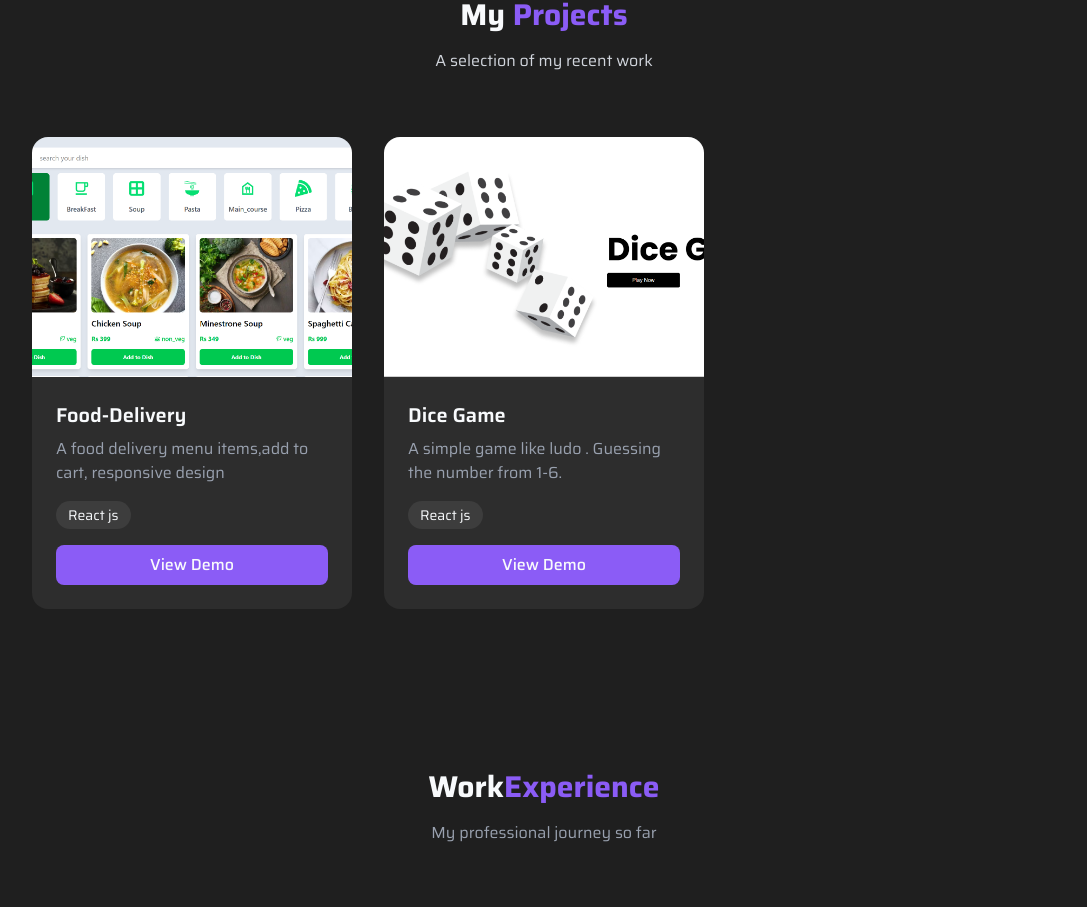
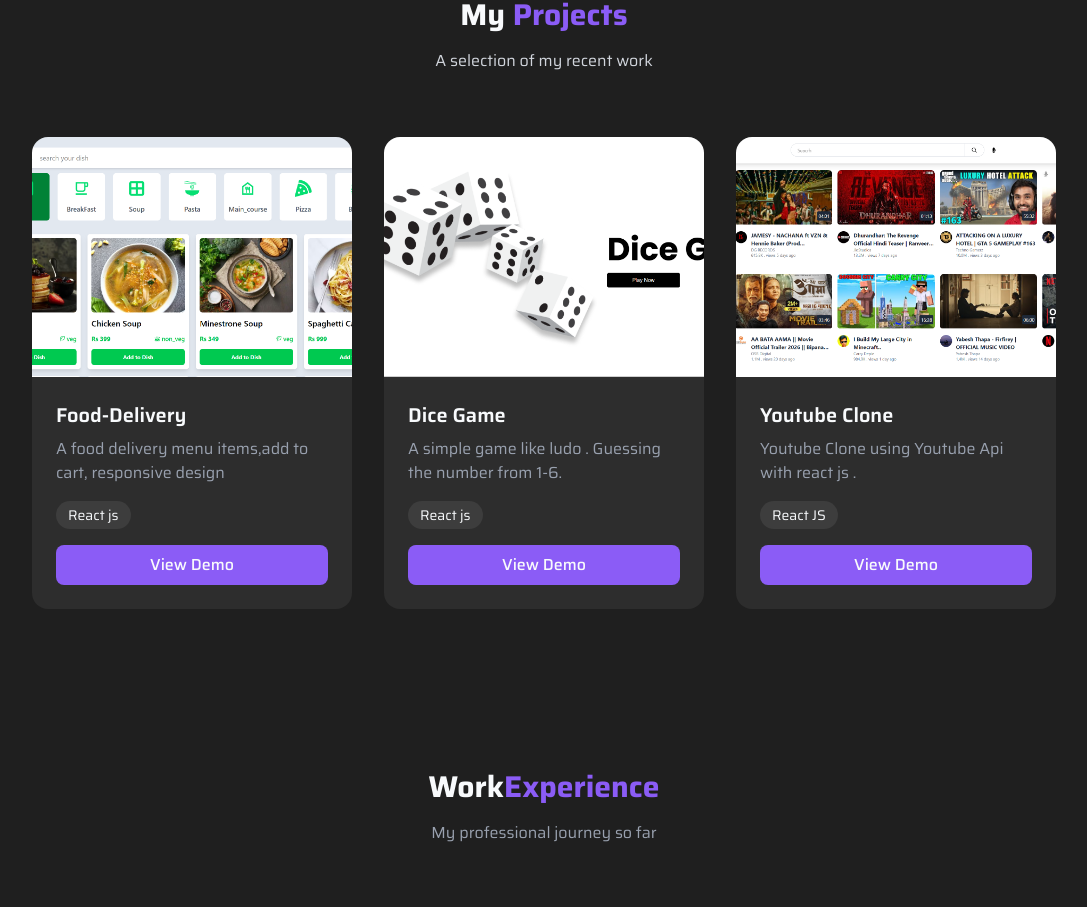
Before and after one commit to anup2803/react-portfolio, a React (Vite) app: page / in a window 1280 px wide. Shown: the part 2791-3698 px from the top of the page, without its empty margins (96-1183 px from the left). Built offline with nearby package versions, Linux system fonts and the light colour scheme.

Commit message:
Update the project youtube clone

```diff
--- a/src/assets/assets.js
+++ b/src/assets/assets.js
@@ -17,6 +17,7 @@ import {
 import profileImg from "../assets/profile.png";
 import projectImg1 from "../assets/project1.png";
 import projectImg2 from "../assets/project2.png";
+import projectImg3 from "../assets/project3.png";
 
 export const assets = {
   profileImg,
@@ -106,16 +107,14 @@ export const projects = [
     icons: [FaVuejs, FaFire, FaCloud, FaDatabase],
     demo: "https://anup2803.github.io/Dice-Game/",
   },
-  // {
-  //   title: "Fitness Tracker",
-  //   description:
-  //     "A mobile app for tracking workouts, nutrition, and health metrics.",
-  //   image: projectImg3,
-  //   tech: ["React Native", "GraphQL", "MySQL", "Chart.js"],
-  //   icons: [FaReact, FaDatabase],
-  //   demo: "#",
-  //   code: "#",
-  // },
+  {
+    title: "Youtube Clone",
+    description: "Youtube Clone using Youtube Api with react js .",
+    image: projectImg3,
+    tech: ["React JS"],
+    icons: [FaReact],
+    demo: "https://youtube-clone-yt3k.onrender.com",
+  },
   // {
   //   title: "Portfolio Website",
   //   description:
```
Also changed, not shown: src/assets/project3.png (added).
